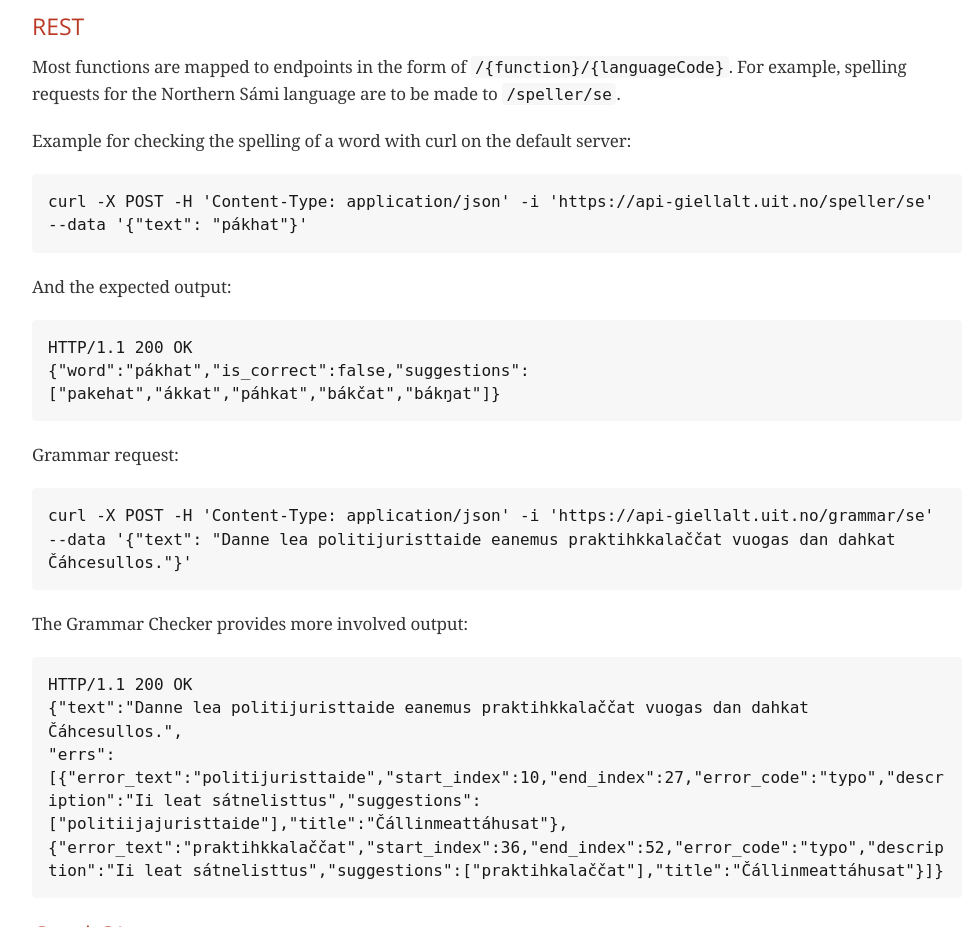
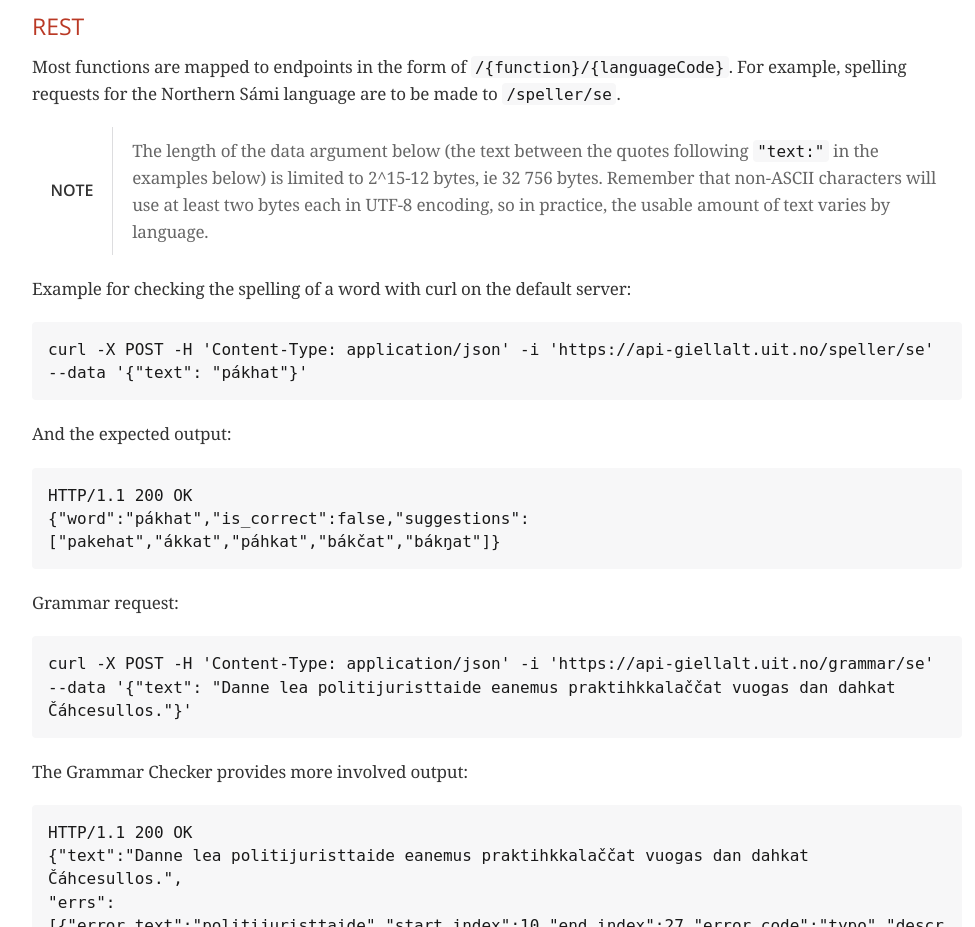
Before and after one commit to divvun/divvun-api, a plain HTML site: page docs/index.html in a window 1280 px wide. Shown: the part 1360-2287 px from the top of the page, without its empty margins (303-1278 px from the left). Drawn offline with nearby package versions, Linux system fonts and the light colour scheme; a web font is replaced by a local one.

Commit message:
Add note on limits for the length of input text in the REST interface

```diff
--- a/docs/index.html
+++ b/docs/index.html
@@ -548,6 +548,18 @@ at runtime.</p>
 <p>Most functions are mapped to endpoints in the form of <code>/{function}/{languageCode}</code>. For example, spelling requests
 for the Northern Sámi language are to be made to <code>/speller/se</code>.</p>
 </div>
+<div class="admonitionblock note">
+<table>
+<tr>
+<td class="icon">
+<div class="title">Note</div>
+</td>
+<td class="content">
+The length of the data argument below (the text between the quotes following <code>"text:"</code> in the examples below) is limited to 2^15-12 bytes, ie 32 756 bytes. Remember that non-ASCII characters will use at least two bytes each in UTF-8 encoding, so in practice, the usable amount of text varies by language.
+</td>
+</tr>
+</table>
+</div>
 <div class="paragraph">
 <p>Example for checking the spelling of a word with curl on the default server:</p>
 </div>
```
Also changed, not shown: 1 other file.
